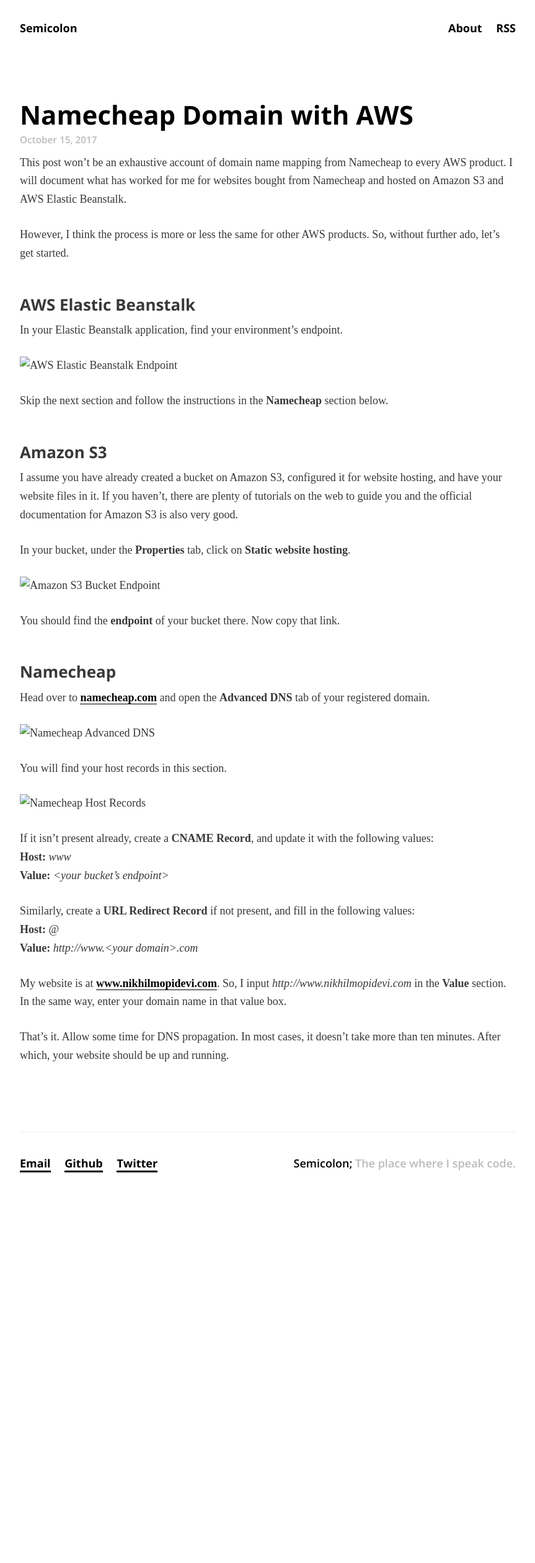
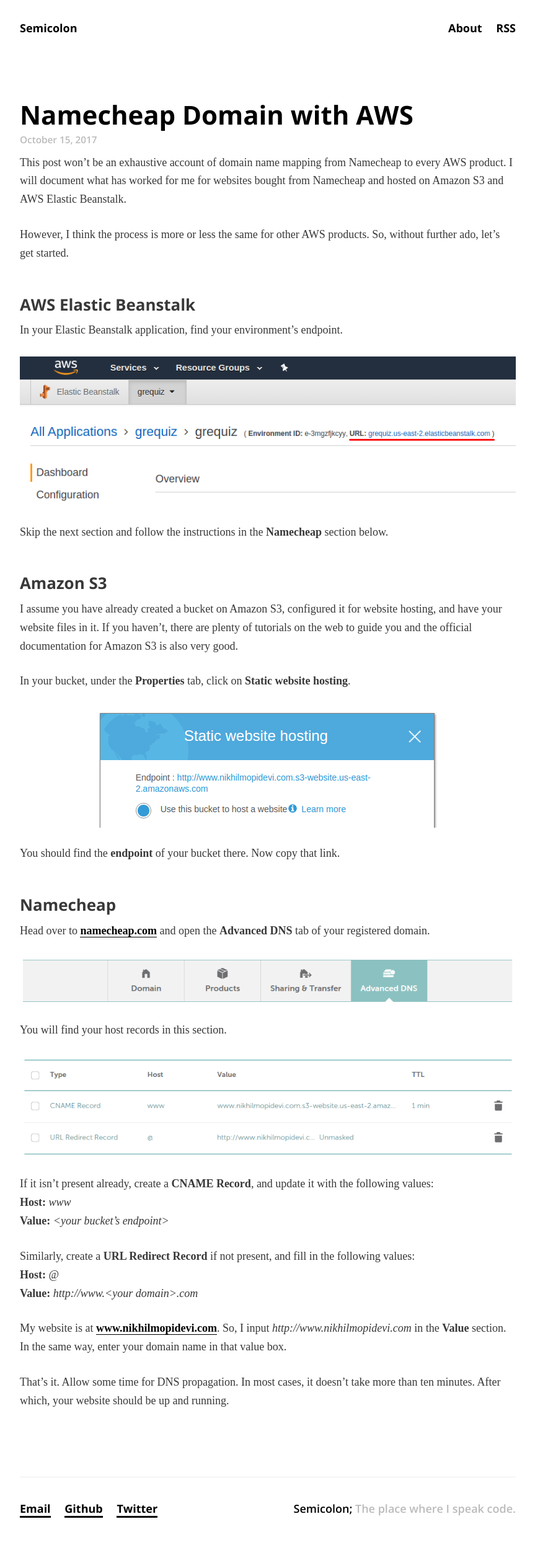
Before and after one commit to nikhilmopidevi/nikhilmopidevi.github.io, a Jekyll site: the page built from _posts/2017-10-15-Namecheap Domain with AWS.markdown, in a window 1280 px wide. Shown: the whole page at 62% size, without its empty margins (208-1071 px from the left). Built offline with Jekyll 4.4.1, drawn with Linux system fonts in a browser that asks for light colours; some web fonts are replaced; comment, search, counter and statistics services are not loaded; before the commit the page ends 1964 px from its top, so only the background shows below that.

Commit message:
Fixed broken image links

```diff
--- a/_posts/2017-10-15-Namecheap Domain with AWS.markdown
+++ b/_posts/2017-10-15-Namecheap Domain with AWS.markdown
@@ -14,7 +14,7 @@
 
 In your Elastic Beanstalk application, find your environment's endpoint.
 
-![AWS Elastic Beanstalk Endpoint]({{ site.url }}/assets/images/AWS_Elastic_Beanstalk_Endpoint.png)
+![AWS Elastic Beanstalk Endpoint]({{ site.url }}/assets/images/2017-10-15-Namecheap Domain with AWS/AWS_Elastic_Beanstalk_Endpoint.png)
 
 Skip the next section and follow the instructions in the **Namecheap** section below.
 
@@ -24,7 +24,7 @@
 
 In your bucket, under the **Properties** tab, click on **Static website hosting**.
 
-![Amazon S3 Bucket Endpoint]({{ site.url }}/assets/images/Amazon_S3_Bucket_Endpoint.png)
+![Amazon S3 Bucket Endpoint]({{ site.url }}/assets/images/2017-10-15-Namecheap Domain with AWS/Amazon_S3_Bucket_Endpoint.png)
 
 You should find the **endpoint** of your bucket there. Now copy that link.
 
@@ -32,11 +32,11 @@
 
 Head over to [namecheap.com](https://www.namecheap.com) and open the **Advanced DNS** tab of your registered domain.
 
-![Namecheap Advanced DNS]({{ site.url }}/assets/images/Namecheap_Advanced_DNS.png)
+![Namecheap Advanced DNS]({{ site.url }}/assets/images/2017-10-15-Namecheap Domain with AWS/Namecheap_Advanced_DNS.png)
 
 You will find your host records in this section.
 
-![Namecheap Host Records]({{ site.url }}/assets/images/Namecheap_Host_Records.png)
+![Namecheap Host Records]({{ site.url }}/assets/images/2017-10-15-Namecheap Domain with AWS/Namecheap_Host_Records.png)
 
 If it isn't present already, create a **CNAME Record**, and update it with the following values:
 **Host:** *www*
```
